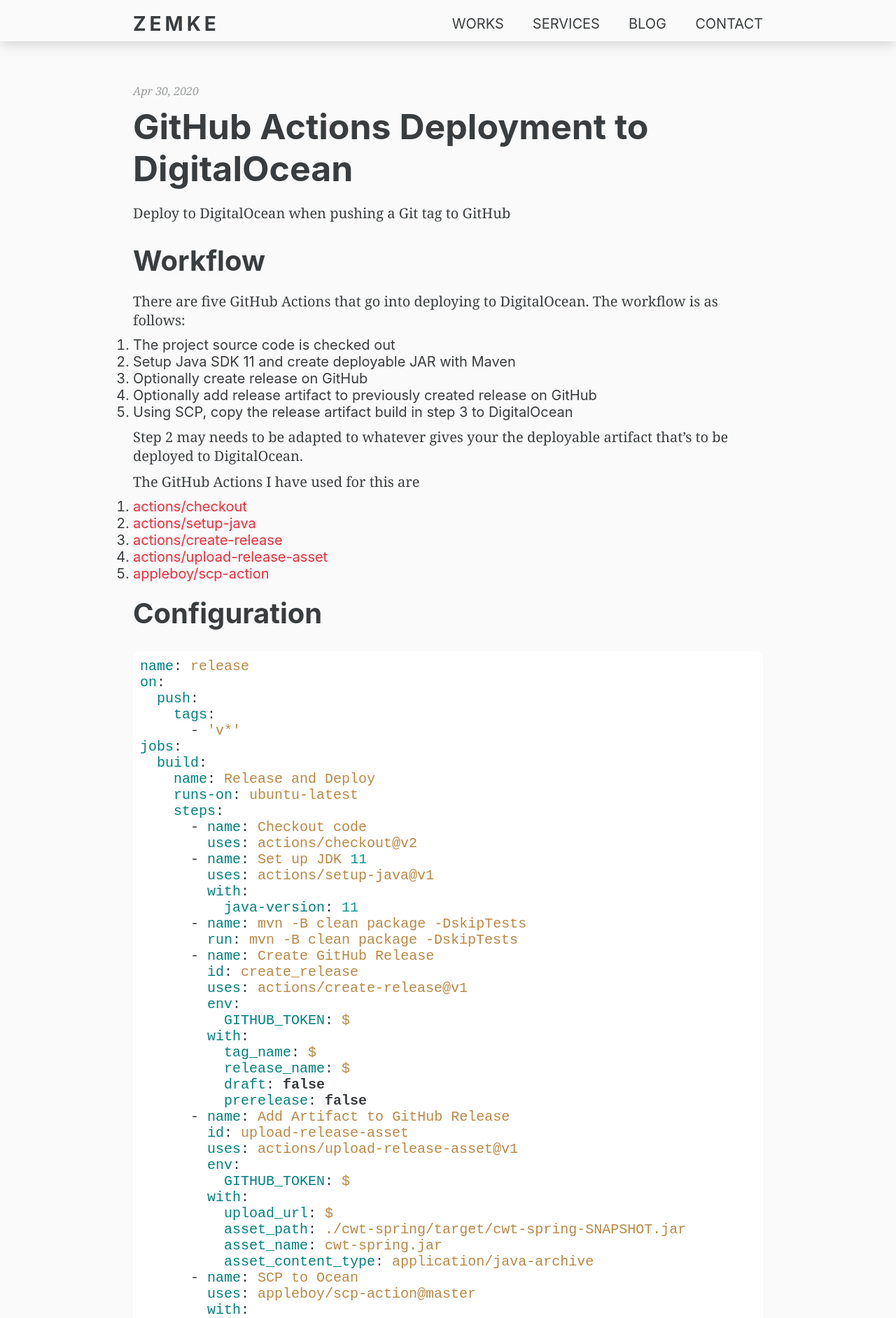
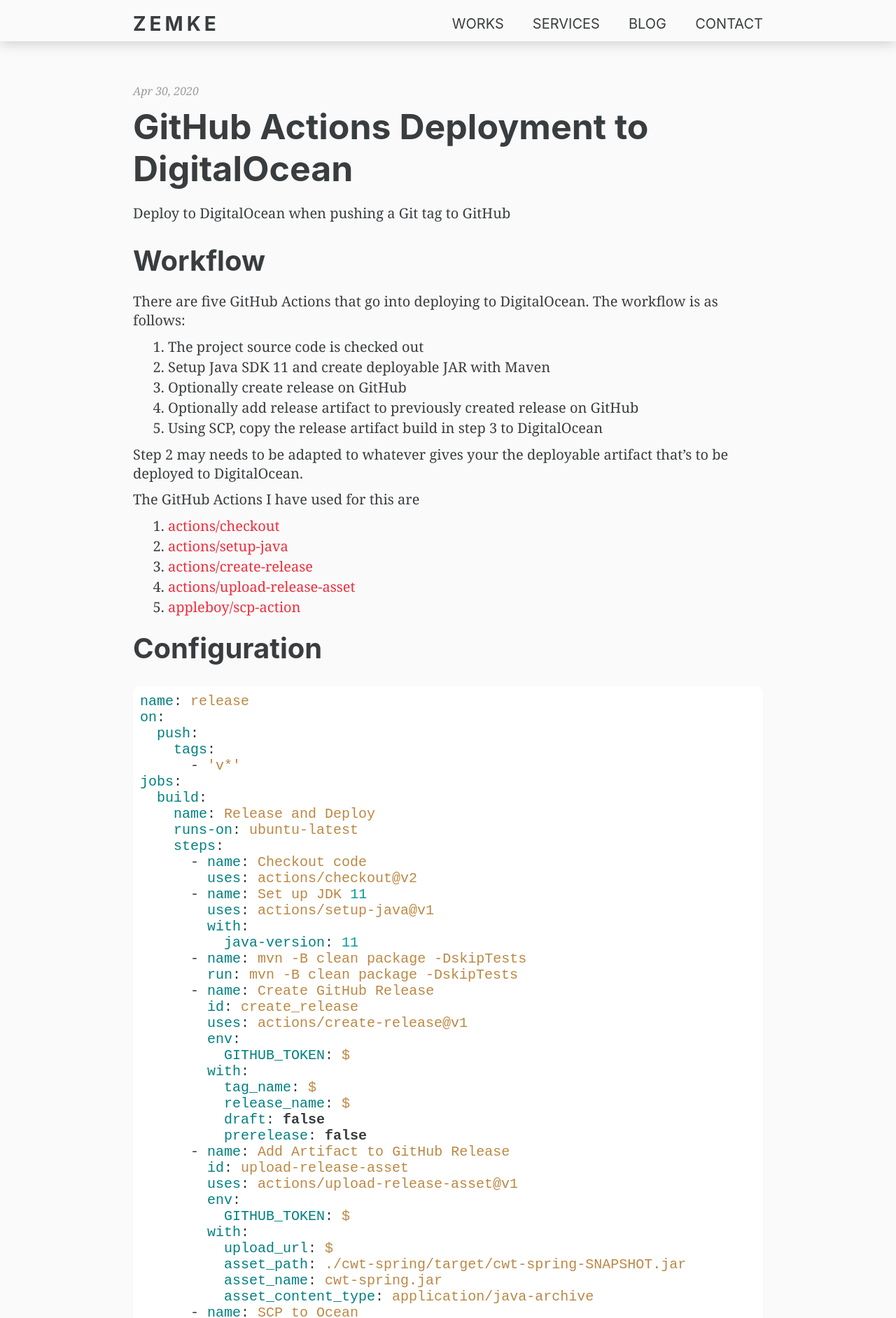
Before and after one commit to Zemke/zemke.github.io, a Jekyll site: the page built from _posts/2020-04-30-github-actions-digital-ocean.md, in a window 1280 px wide. Shown: the top 1884 px of the page at 70% size. Built offline with Jekyll 4.4.1, drawn with Linux system fonts in a browser that asks for light colours.

Commit message:
Set ol element stylings

```diff
--- a/_sass/main.scss
+++ b/_sass/main.scss
@@ -715,7 +715,7 @@ footer {
     height: auto;
   }
 
-  & ul {
+  & ul, ol {
     padding: 1rem 3rem;
 
     @media screen and (min-width: $breakpoint768) {
@@ -723,10 +723,14 @@ footer {
     }
 
     & > li {
-      list-style: square outside;
+      list-style-position: outside;
       font-family: $blog-font;
       padding: .1rem 0;
     }
+  }
+
+  & ul > li {
+      list-style-type: square;
   }
 }
 
```
